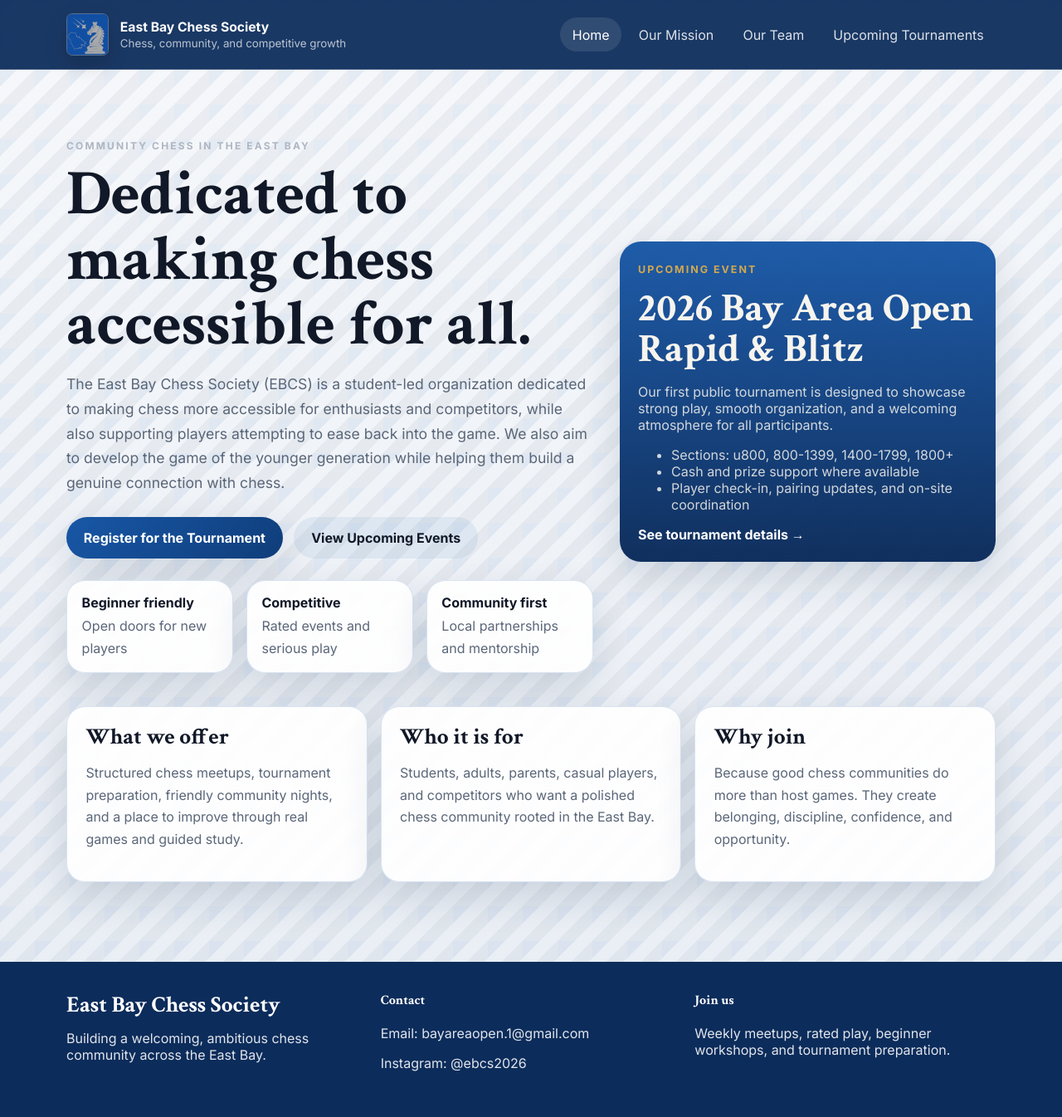
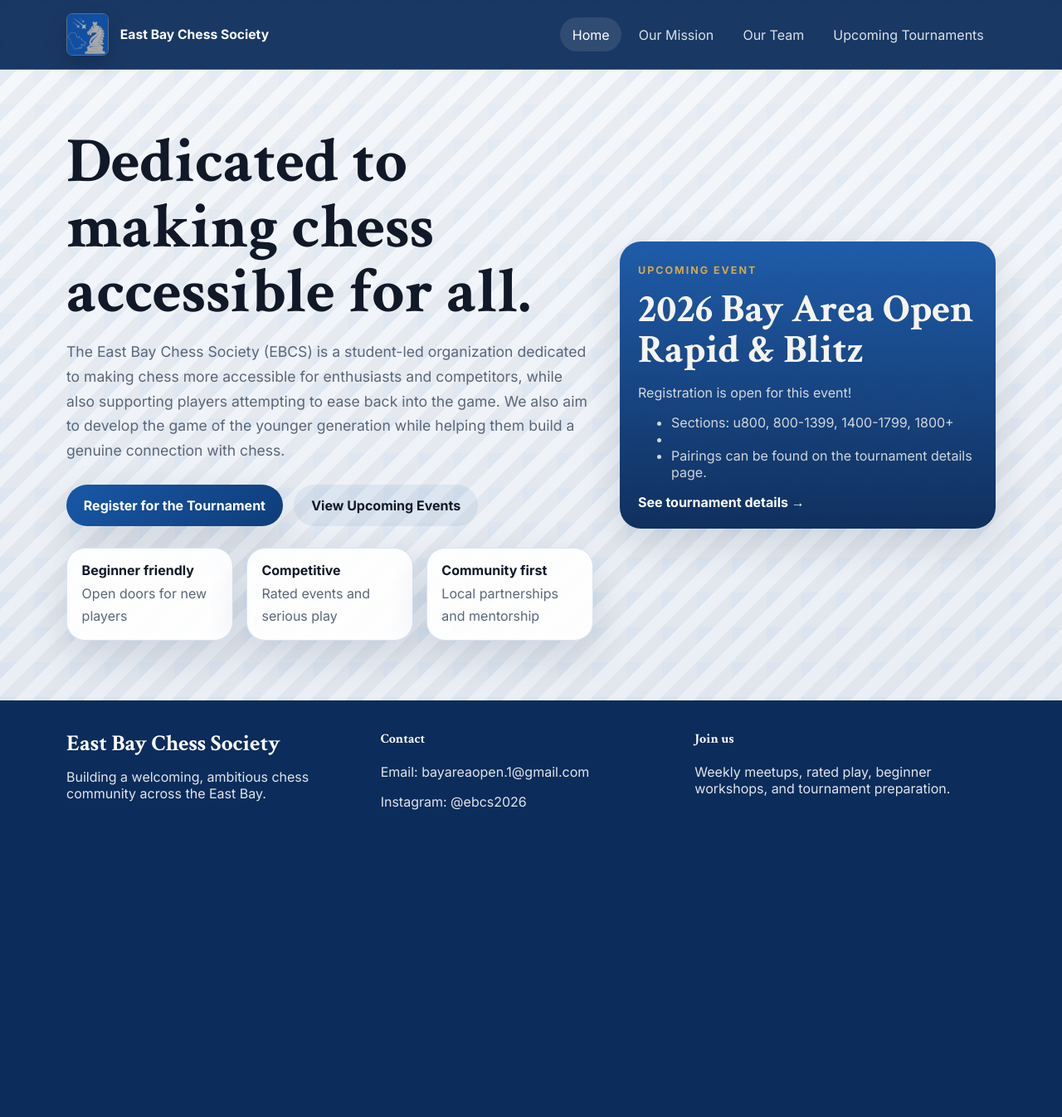
Before and after one commit to gargishan25/ebcs_website, a Flask app: page / in a window 1280 px wide. Shown: the whole page at 83% size. After the commit the page ends 976 px from the top, so only its background shows below. Run offline with Flask 3, Linux system fonts and the light colour scheme.

Commit message:
home_page

```diff
--- a/app/templates/base.html
+++ b/app/templates/base.html
@@ -16,7 +16,6 @@
         <img class="brand-logo" src="{{ url_for('static', filename='img/ebcs-logo.webp') }}" alt="East Bay Chess Society logo">
         <span>
           <strong>East Bay Chess Society</strong>
-          <small>Chess, community, and competitive growth</small>
         </span>
       </a>
       <nav class="site-nav">
--- a/app/templates/home.html
+++ b/app/templates/home.html
@@ -4,7 +4,6 @@
 <section class="hero">
   <div class="container hero-grid">
     <div class="hero-copy">
-      <p class="eyebrow">Community chess in the East Bay</p>
       <h1> Dedicated to making chess accessible for all.</h1>
       <p class="lead">
         The East Bay Chess Society (EBCS) is a student-led organization dedicated to making chess more accessible for enthusiasts and competitors, while also supporting players attempting to ease back into the game. We also aim to develop the game of the younger generation while helping them build a genuine connection with chess.
@@ -22,18 +21,18 @@
     <div class="hero-card">
       <div class="card-label">Upcoming Event</div>
       <h2>2026 Bay Area Open Rapid & Blitz</h2>
-      <p>Our first public tournament is designed to showcase strong play, smooth organization, and a welcoming atmosphere for all participants.</p>
+      <p>Registration is open for this event!</p>
       <ul>
         <li>Sections: u800, 800-1399, 1400-1799, 1800+</li>
-        <li>Cash and prize support where available</li>
-        <li>Player check-in, pairing updates, and on-site coordination</li>
+        <li>   </li>
+        <li>Pairings can be found on the tournament details page.</li>
       </ul>
       <a class="text-link" href="{{ url_for('main.tournaments') }}">See tournament details →</a>
     </div>
   </div>
 </section>
 
-<section class="container info-grid">
+<!-- <section class="container info-grid">
   <article class="panel">
     <h3>What we offer</h3>
     <p>Structured chess meetups, tournament preparation, friendly community nights, and a place to improve through real games and guided study.</p>
@@ -46,5 +45,5 @@
     <h3>Why join</h3>
     <p>Because good chess communities do more than host games. They create belonging, discipline, confidence, and opportunity.</p>
   </article>
-</section>
+</section> -->
 {% endblock %}
```
